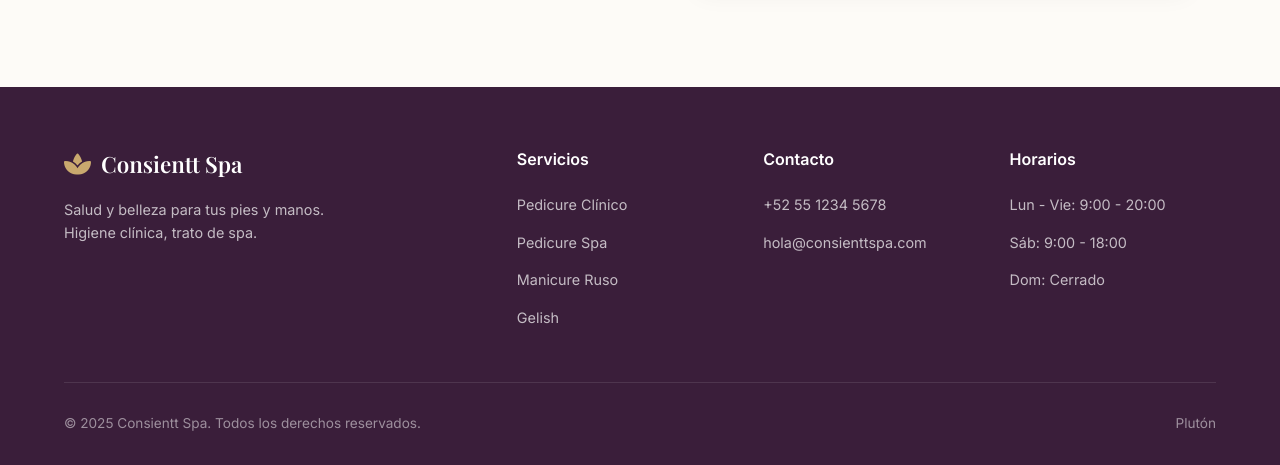
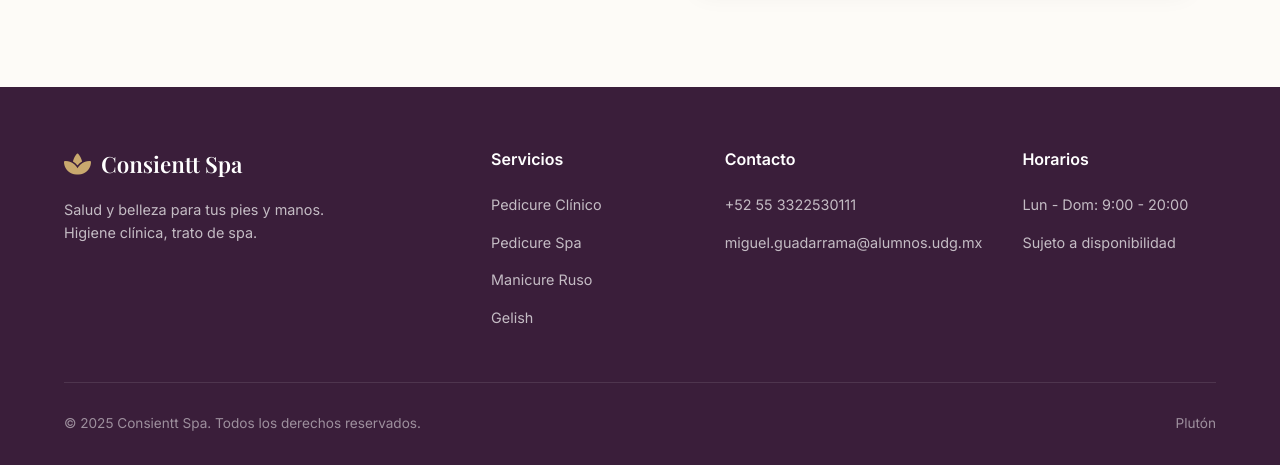
Before and after one commit to miguelguadarrama-ux/spa-cuidarte, a PHP site: page / in a window 1280 px wide. Shown: the part 2671-3136 px from the top of the page. Run offline with PHP 8.4, Linux system fonts and the light colour scheme; data that the repository does not hold is empty; some libraries are stand-ins or nearby versions; some web fonts are replaced.

Commit message:
Update contact information and operating hours

```diff
--- a/index.php
+++ b/index.php
@@ -428,16 +428,15 @@ include 'conexion.php';
         <div class="footer-col">
           <h4>Contacto</h4>
           <ul>
-            <li><a href="#">+52 55 1234 5678</a></li>
-            <li><a href="#">hola@consienttspa.com</a></li>
+            <li><a href="#">+52 55 3322530111</a></li>
+            <li><a href="#">miguel.guadarrama@alumnos.udg.mx</a></li>
           </ul>
         </div>
         <div class="footer-col">
           <h4>Horarios</h4>
           <ul>
-            <li><a href="#">Lun - Vie: 9:00 - 20:00</a></li>
-            <li><a href="#">Sáb: 9:00 - 18:00</a></li>
-            <li><a href="#">Dom: Cerrado</a></li>
+            <li><a href="#">Lun - Dom: 9:00 - 20:00</a></li>
+            <li><a href="#">Sujeto a disponibilidad</a></li>
           </ul>
         </div>
       </div>
```
